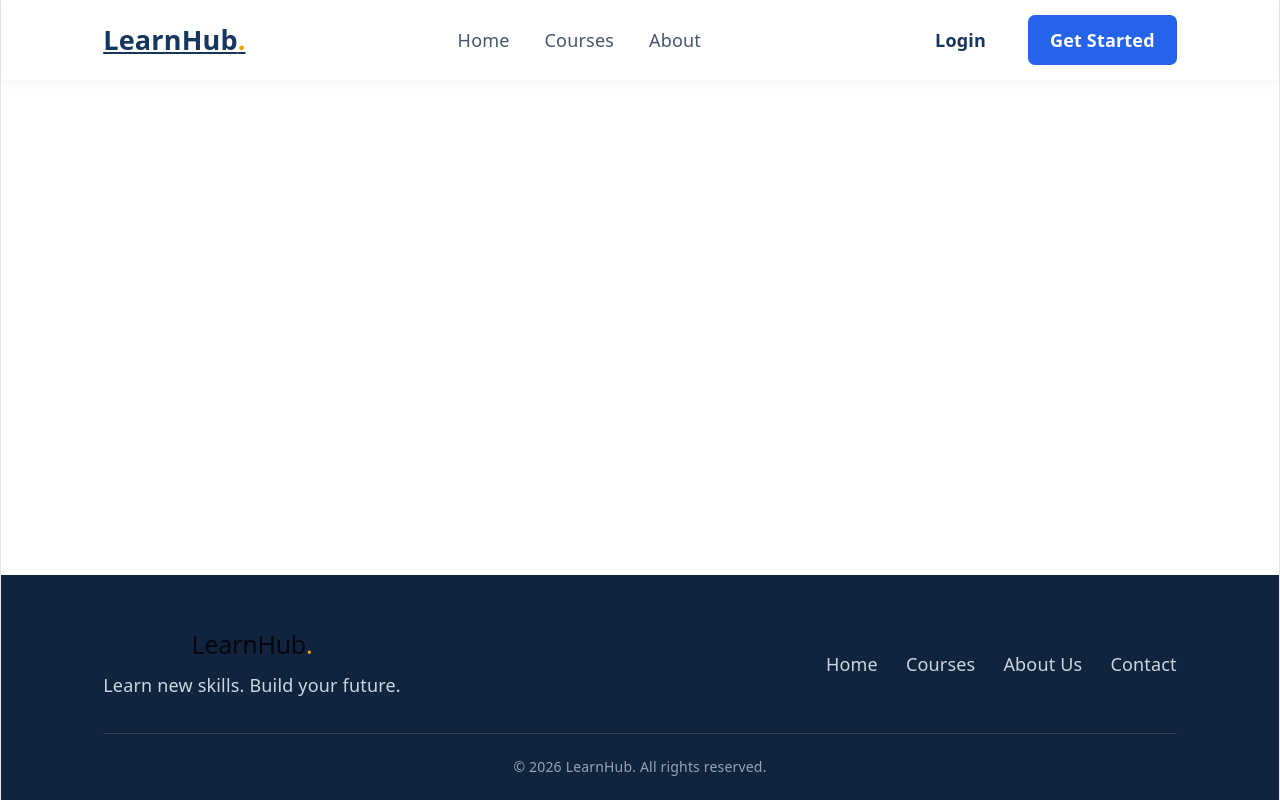
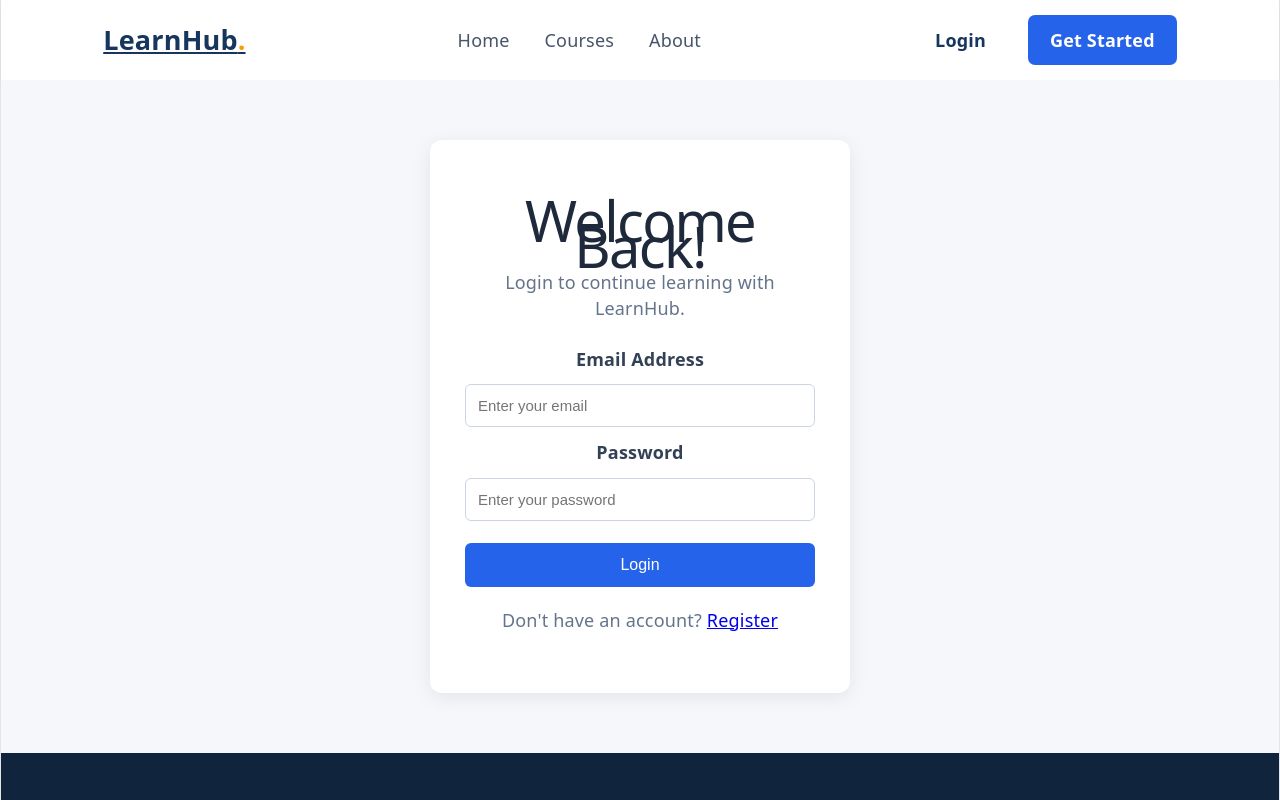
Before and after one commit to sirdrick037-svg/lms_config, a React (Vite) app in the folder lms-frontend/: page /login in a window 1280 px wide. Shown: the top 800 px of the page. Built offline with nearby package versions, Linux system fonts and the light colour scheme.

Commit message:
feat: add authentication page styles and update routing for Login component

```diff
--- a/lms-frontend/src/App.css
+++ b/lms-frontend/src/App.css
@@ -423,3 +423,67 @@
     padding: 60px 7%;
   }
 }
+.auth-page {
+  display: flex;
+  justify-content: center;
+  align-items: center;
+  padding: 60px 20px;
+  background: #f5f7fb;
+}
+
+.auth-card {
+  width: 100%;
+  max-width: 420px;
+  padding: 35px;
+  background: white;
+  border-radius: 12px;
+  box-shadow: 0 4px 20px rgba(0, 0, 0, 0.08);
+}
+
+.auth-card h1 {
+  margin-bottom: 10px;
+  color: #1e293b;
+}
+
+.auth-card p {
+  margin-bottom: 25px;
+  color: #64748b;
+}
+
+.auth-card form {
+  display: flex;
+  flex-direction: column;
+  gap: 12px;
+}
+
+.auth-card label {
+  font-weight: 600;
+  color: #334155;
+}
+
+.auth-card input {
+  padding: 12px;
+  border: 1px solid #cbd5e1;
+  border-radius: 6px;
+  font-size: 15px;
+}
+
+.auth-card button {
+  padding: 13px;
+  margin-top: 10px;
+  background: #2563eb;
+  color: white;
+  border: none;
+  border-radius: 6px;
+  cursor: pointer;
+  font-size: 16px;
+}
+
+.auth-card button:hover {
+  background: #1d4ed8;
+}
+
+.auth-link {
+  margin-top: 20px;
+  text-align: center;
+}
--- a/lms-frontend/src/App.jsx
+++ b/lms-frontend/src/App.jsx
@@ -6,6 +6,7 @@ import Footer from "./components/Footer";
 
 import Home from "./pages/Home";
 import Courses from "./pages/Courses";
+import Login from "./pages/Login";
 
 import "./App.css";
 
@@ -19,6 +20,7 @@ function App() {
           <Routes>
             <Route path="/" element={<Home />} />
             <Route path="/courses" element={<Courses />} />
+            <Route path="/login" element={<Login />} />
           </Routes>
         </main>
 
```
